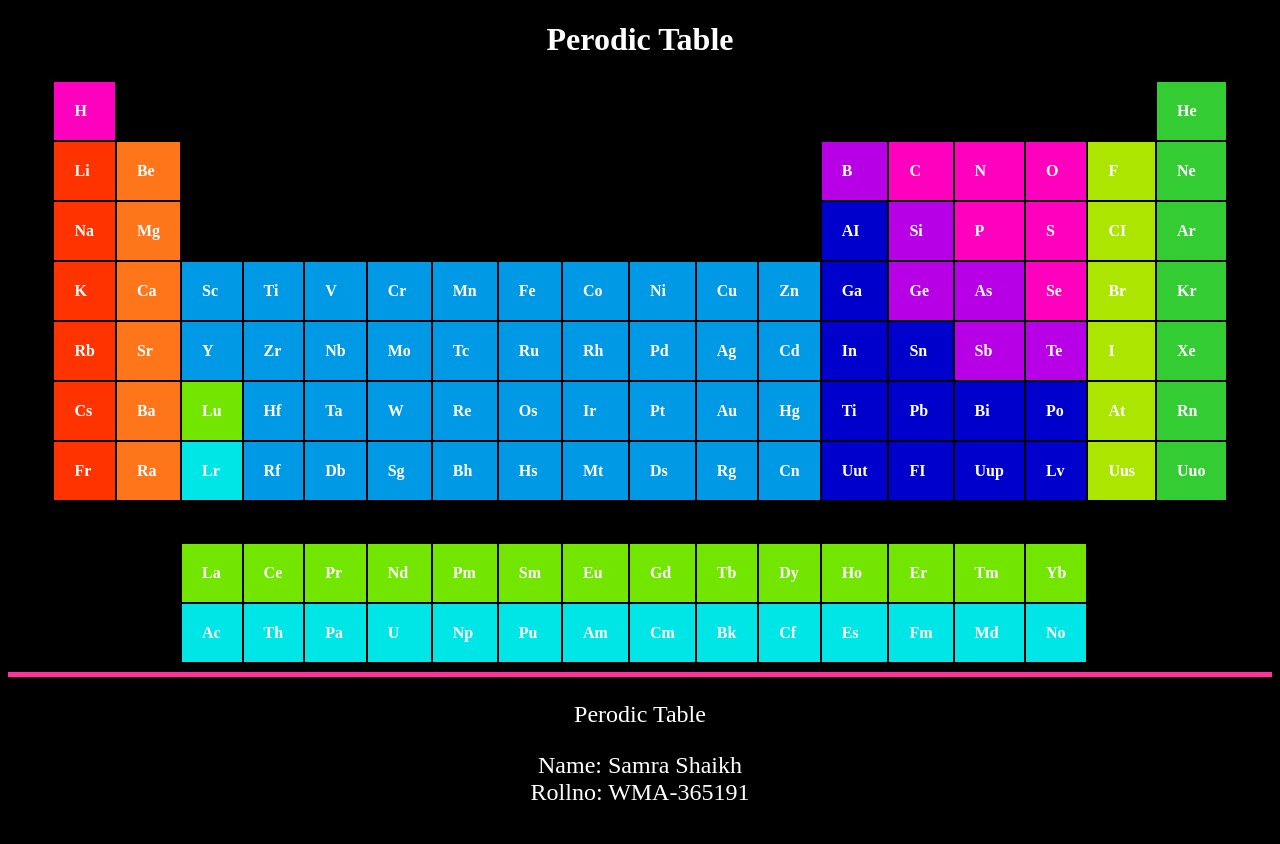
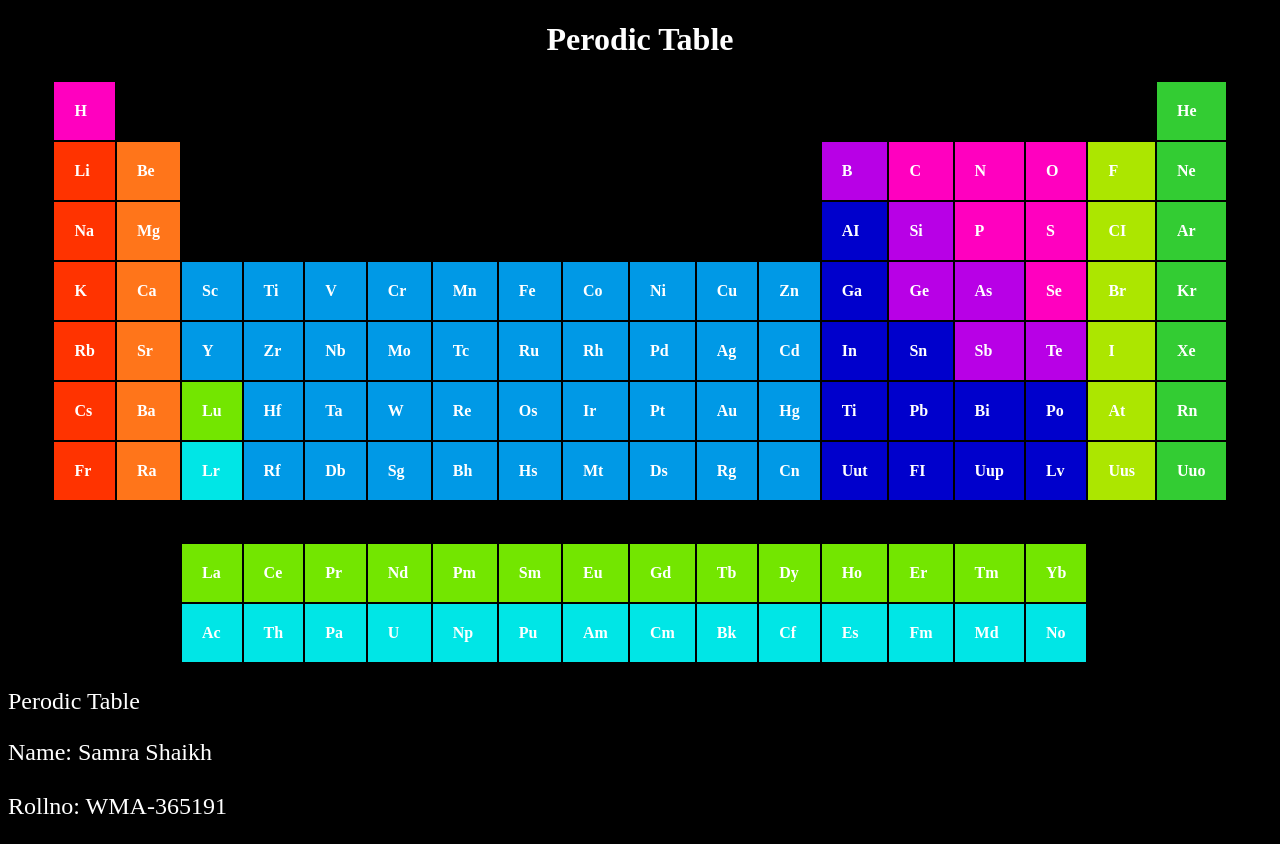
Before and after one commit to Samrasahaikh/SMIT-html-assignment-05-Perodic-Table, a plain HTML site: page index.html in a window 1280 px wide. Drawn offline with Linux system fonts and the light colour scheme.

Commit message:
Update index.html

```diff
--- a/index.html
+++ b/index.html
@@ -163,14 +163,11 @@
     </table>
 </center>
 
-<hr size="5" color="#ff3399">
-<center>
     <font color="white" face="Time New Roman" size="5">
 <p>Perodic Table</p>
-<p>Name: Samra Shaikh <br>Rollno: WMA-365191</p>
+<p>Name: Samra Shaikh <br> <br> Rollno: WMA-365191</p>
 
 </font>
-</center>
 
 </body>
 </html>
```
